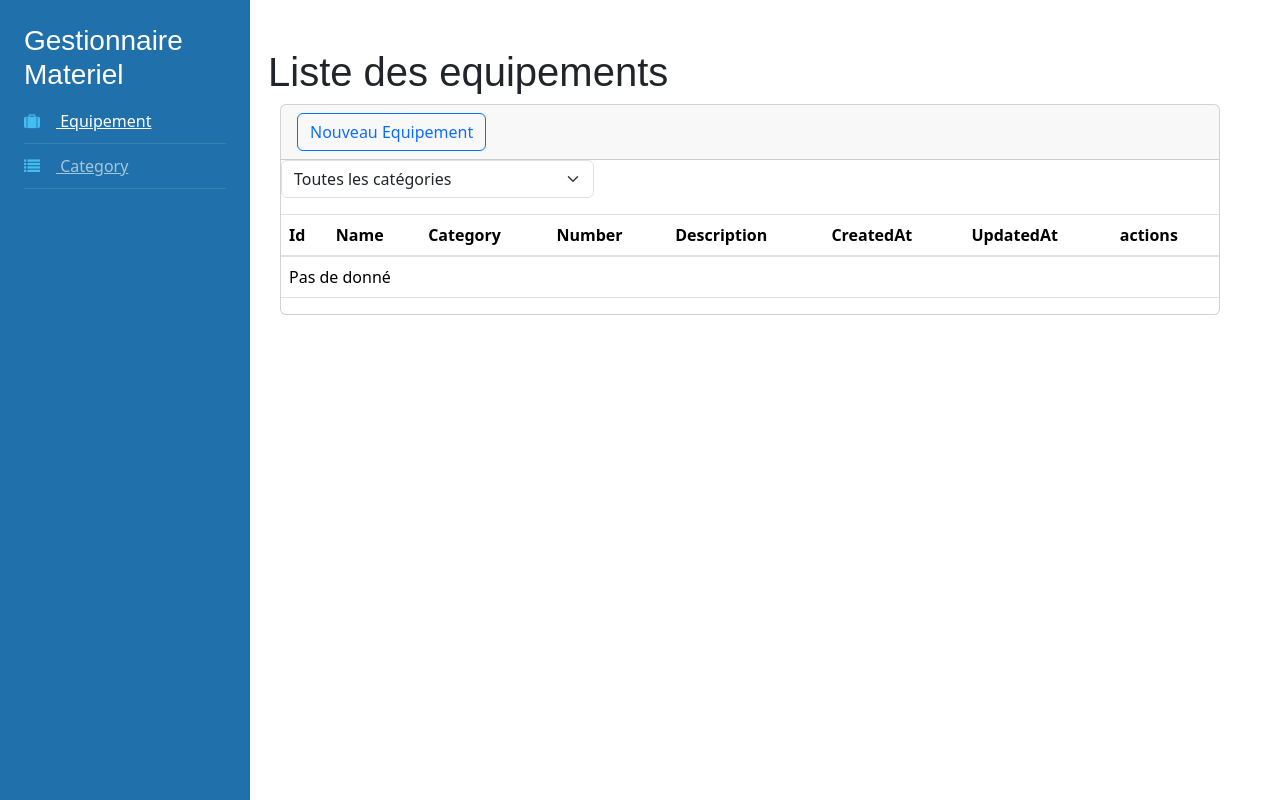
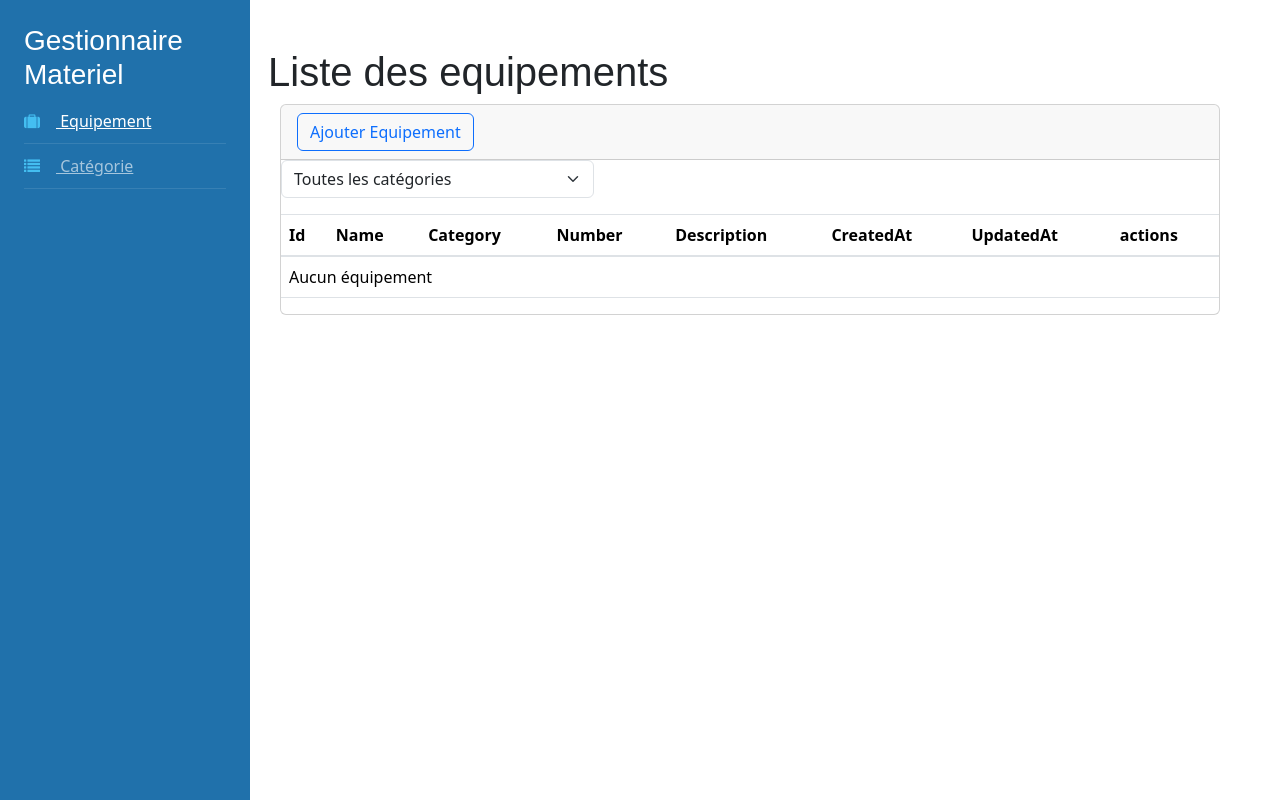
Before and after one commit to harilovajohnny/gestionnaire_materiel, a Symfony app: template gestion_materiel/templates/materiels/index.html.twig in a window 1280 px wide. Run offline with Twig, Linux system fonts and the light colour scheme; the template is opened without the code that fills it, so the values that code supplies are empty; some libraries are stand-ins or nearby versions.

Commit message:
Modification des contenus
Modification des contenus

```diff
--- a/gestion_materiel/templates/base.html.twig
+++ b/gestion_materiel/templates/base.html.twig
@@ -34,7 +34,7 @@
                             <a href="{{ path('app_materiels_index') }}"><span class="fa fa-suitcase mr-3"></span> Equipement</a>
                         </li>
                         <li>
-                            <a href="{{ path('app_category_index') }}"><span class="fa fa-list mr-3"></span> Category</a>
+                            <a href="{{ path('app_category_index') }}"><span class="fa fa-list mr-3"></span> Catégorie</a>
                         </li>
                     </ul>
                 </div>
--- a/gestion_materiel/templates/category/edit.html.twig
+++ b/gestion_materiel/templates/category/edit.html.twig
@@ -4,12 +4,9 @@
 
 {% block body %}
     <div class="container">
-        <h2 class="text-center mt-5 mb-3">Modifier Category</h2>
+        <h2 class="text-center mt-5 mb-3">Modifier Catégorie</h2>
         <div class="card">
             <div class="card-header">
-                <a class="btn btn-outline-info float-right" href="{{ path('app_category_index') }}">
-                    Voir Category
-                </a>
             </div>
             <div class="card-body">
                 {{ include('category/_form.html.twig', {'button_label': 'Valider'}) }}
--- a/gestion_materiel/templates/category/new.html.twig
+++ b/gestion_materiel/templates/category/new.html.twig
@@ -9,7 +9,7 @@
         <div class="card">
             <div class="card-header">
                 <a class="btn btn-outline-info float-right" href="{{ path('app_category_index') }}">
-                    Voir Category
+                    retour
                 </a>
             </div>
             <div class="card-body">
--- a/gestion_materiel/templates/materiels/edit.html.twig
+++ b/gestion_materiel/templates/materiels/edit.html.twig
@@ -7,9 +7,6 @@
         <h2 class="text-center mt-5 mb-3">Modifier Equipement</h2>
         <div class="card">
             <div class="card-header">
-                <a class="btn btn-outline-info float-right" href="{{ path('app_materiels_index') }}">
-                    Voir Equipements
-                </a>
             </div>
             <div class="card-body">
                 {{ include('materiels/_form.html.twig', {'button_label': 'Modifier'}) }}
--- a/gestion_materiel/templates/materiels/index.html.twig
+++ b/gestion_materiel/templates/materiels/index.html.twig
@@ -25,7 +25,7 @@
         <div class="card">
             <div class="card-header">
                 <a class="btn btn-outline-primary" href="{{ path('app_materiels_new') }}">
-                    Nouveau Equipement
+                    Ajouter Equipement
                 </a>
             </div>
             <div class="form-group">
@@ -74,7 +74,7 @@
                     </tr>
                 {% else %}
                     <tr>
-                        <td colspan="8">Pas de donné</td>
+                        <td colspan="8">Aucun équipement</td>
                     </tr>
                 {% endfor %}
                 </tbody>
--- a/gestion_materiel/templates/materiels/new.html.twig
+++ b/gestion_materiel/templates/materiels/new.html.twig
@@ -10,7 +10,7 @@
         <div class="card">
             <div class="card-header">
                 <a class="btn btn-outline-info float-right" href="{{ path('app_materiels_index') }}">
-                    Voir les equipements
+                    retour
                 </a>
             </div>
             <div class="card-body">
```
